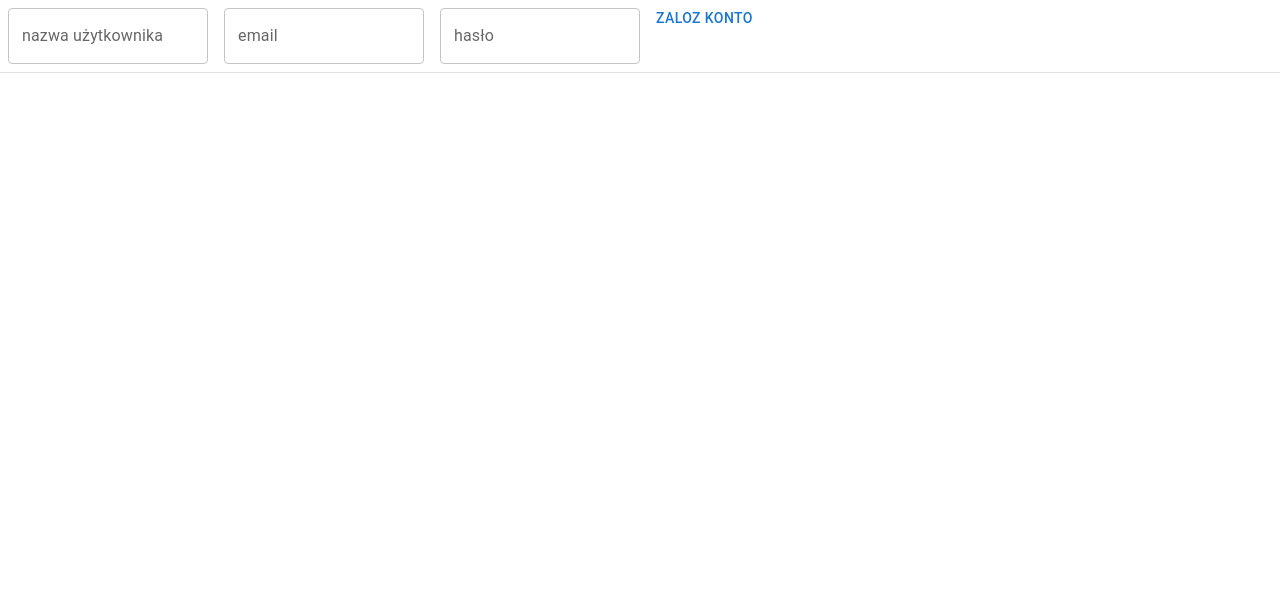
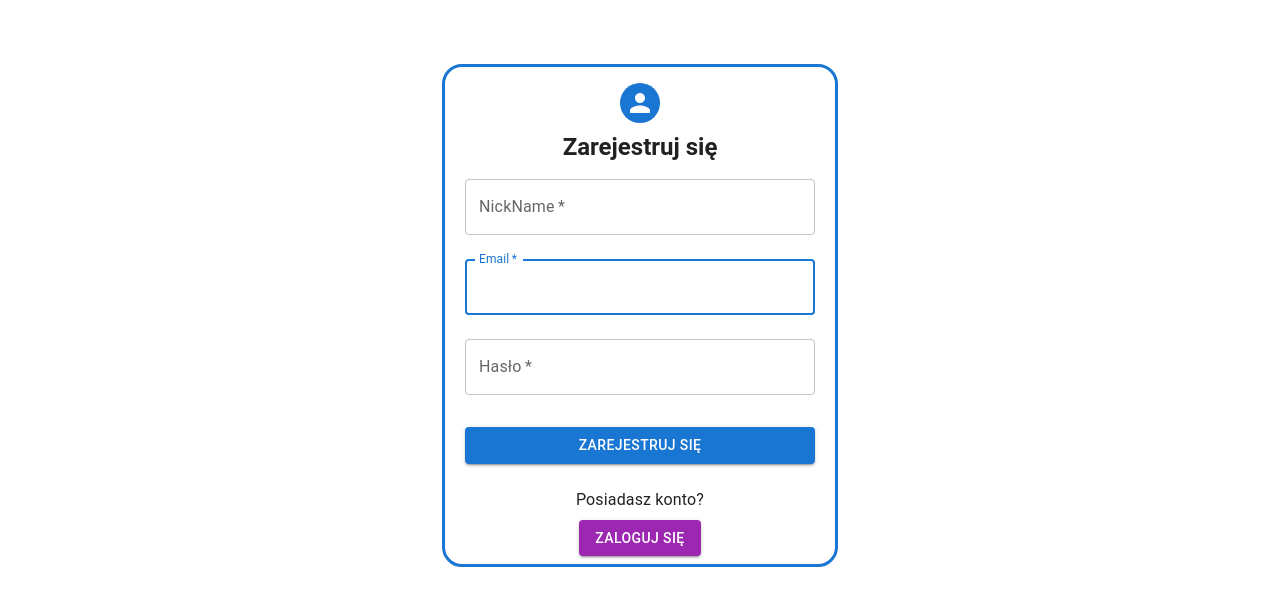
Before and after one commit to AdamSzr/Kerplank-backend, a Next.js app in the folder kreplank-frontend/: page /signup in a window 1280 px wide. Shown: the top 606 px of the page. Built offline with nearby package versions, Linux system fonts and the light colour scheme.

Commit message:
Zmodyfikowanie strony: Login, SignUp

```diff
--- a/kreplank-frontend/pages/signup.tsx
+++ b/kreplank-frontend/pages/signup.tsx
@@ -1,21 +1,28 @@
-import { Alert, Button, Divider, Input, InputAdornment, TextField } from "@mui/material"
+import { Alert, Button, TextField, Avatar, CssBaseline, Grid, Box, Typography, Container } from "@mui/material"
+import { createTheme, ThemeProvider } from '@mui/material/styles';
 import { useRouter } from "next/router"
-import { NextRequest, NextResponse } from "next/server"
 import { ReactNode, useState } from "react"
 import createUser from "../src/features/api/create-user-fetch"
+import * as React from "react";
 
+// function homePage(props: any) {
+//     return (
+//         <Typography variant="body2" color="text.secondary" align="center" {...props}>
+//
+//             <Link color="inherit" href="http://localhost:3000/">
+//                 Strona główna
+//             </Link>
+//         </Typography>
+//     );
+// }
 
-
+const theme = createTheme();
 
 const SignUp = () => {
     const [email, setEmail] = useState<string>("")
-
     const [nickName, setNickName] = useState<string>("")
     const [password, setPassw] = useState<string>("")
-
     const [alert, setAlert] = useState<undefined | ReactNode>()
-
-
     const router = useRouter()
 
     const createFailLoginAlert = (message?: string) => {
@@ -39,38 +46,97 @@ const SignUp = () => {
     }
 
     return (
-        <div >
+        <ThemeProvider theme={theme}>
+            <Container component="main" maxWidth="xs">
+                <CssBaseline />
+                <Box
+                    sx={{
+                        border: 3,
+                        borderRadius: 5,
+                        borderColor: 'primary.main',
+                        Width: 420,
+                        marginTop: 8,
+                        display: 'flex',
+                        flexDirection: 'column',
+                        alignItems: 'center',
+                    }}
+                >
+                    <Avatar sx={{
+                        m: 1,
+                        marginTop: 2,
+                        bgcolor: 'primary.main'
+                    }}></Avatar>
+                    <Typography component="h1" variant="h5" fontWeight="bold">
+                        Zarejestruj się
+                    </Typography>
+                    <Box component="form"
+                         sx={{
+                             width: 350,
+                         }}>
                         <TextField
                             onChange={(event) => setNickName(event.target.value)}
-                id="outlined-start-adornment"
-                sx={{ m: 1, width: '25ch' }}
-                InputProps={{
-                    startAdornment: <InputAdornment position="start">nazwa użytkownika</InputAdornment>,
-                }}
+                            margin="normal"
+                            required
+                            fullWidth
+                            label="NickName"
+                            name="email"
+                            autoFocus
                         />
                         <TextField
                             onChange={(event) => setEmail(event.target.value)}
-                id="outlined-start-adornment"
-                sx={{ m: 1, width: '25ch' }}
-                InputProps={{
-                    startAdornment: <InputAdornment position="start">email</InputAdornment>,
-                }}
+                            margin="normal"
+                            required
+                            fullWidth
+                            label="Email"
+                            name="email"
+                            autoFocus
                         />
                         <TextField
                             onChange={(event) => setPassw(event.target.value)}
-                id="outlined-start-adornment"
-                sx={{ m: 1, width: '25ch' }}
-                InputProps={{
-                    startAdornment: <InputAdornment position="start">hasło</InputAdornment>,
-                }}
+                            margin="normal"
+                            required
+                            fullWidth
+                            name="password"
+                            label="Hasło"
+                            type="password"
                         />
+                        <Button
+                            onClick={onSignUpClick}
+                            fullWidth
+                            variant="contained"
+                            sx={{ mt: 3, mb: 2 }}
+                        >
+                            Zarejestruj się
+                        </Button>
+                        {alert}
 
-            <Button onClick={onSignUpClick}>Zaloz konto</Button>
-            <Divider />
+                        <Grid
+                            sx={{
+                                margin: 1,
+                                display: 'flex',
+                                flexDirection: 'column',
+                                alignItems: 'center',
+                            }}>
+                            <Typography
+                                sx={{
+                                    marginBottom: 1,
+                                }}>
+                                Posiadasz konto?
+                            </Typography>
+                            <Button
+                                href="/login"
+                                variant="contained"
+                                color="secondary"
+                            >
+                                Zaloguj się
+                            </Button>
+                        </Grid>
+                    </Box>
+                </Box>
+            </Container>
+        </ThemeProvider>
 
-            {alert}
-        </div>
-    )
+    );
 }
 
 export default SignUp
```
Also changed, not shown: kreplank-frontend/pages/login.tsx (+26 -49 lines). Lines whose indentation alone changed are shown as unchanged.
